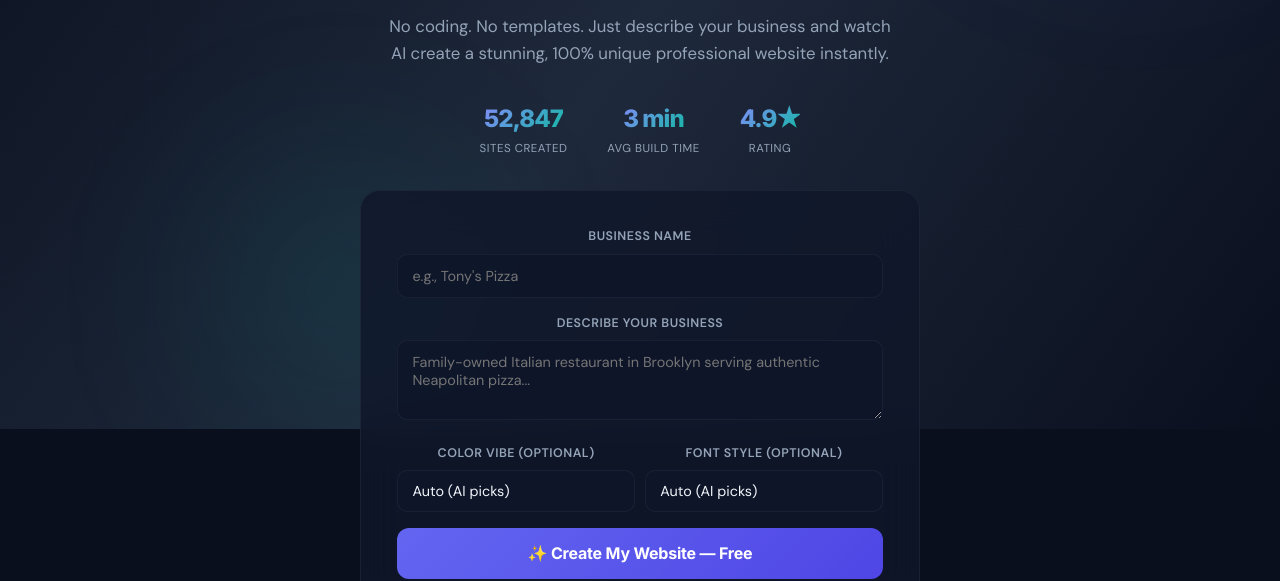
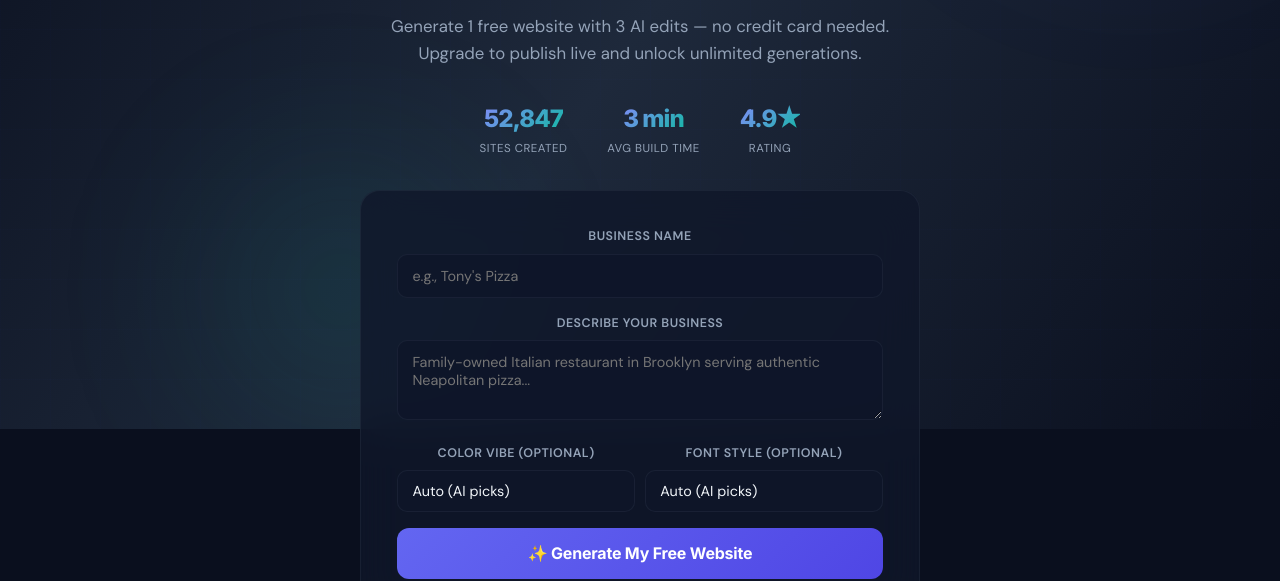
Before and after one commit to ClearViewDigitalOfficial/clientmint, a website: page index.html in a window 1280 px wide. Shown: the part 371-952 px from the top of the page. Drawn offline with nearby package versions, Linux system fonts and the light colour scheme.

Commit message:
Update index.html

```diff
--- a/index.html
+++ b/index.html
@@ -1,3 +1,4 @@
+
 <!DOCTYPE html>
 <html lang="en">
 <head>
@@ -140,7 +141,7 @@
             <div class="hero">
                 <div class="hero-content">
                     <h1>Build <span class="grad">Perfect Websites</span><br>With AI in Minutes</h1>
-                    <p class="subtitle">No coding. No templates. Just describe your business and watch AI create a stunning, 100% unique professional website instantly.</p>
+                    <p class="subtitle">Generate 1 free website with 3 AI edits — no credit card needed. Upgrade to publish live and unlock unlimited generations.</p>
                     <div class="stats">
                         <div class="stat"><span class="stat-number">52,847</span><span class="stat-label">Sites Created</span></div>
                         <div class="stat"><span class="stat-number">3 min</span><span class="stat-label">Avg Build Time</span></div>
@@ -181,7 +182,7 @@
                                     </select>
                                 </div>
                             </div>
-                            <button type="submit" class="btn-primary">✨ Create My Website — Free</button>
+                            <button type="submit" class="btn-primary">✨ Generate My Free Website</button>
                         </form>
                     </div>
                     <div class="features">
```
